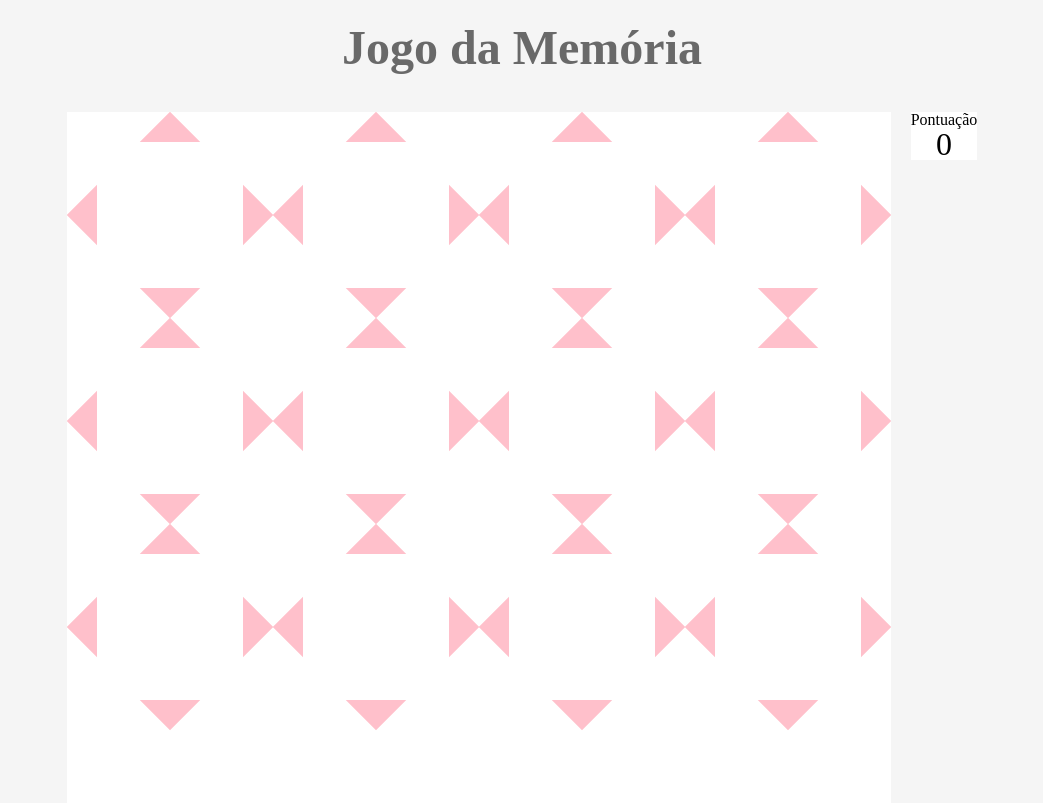
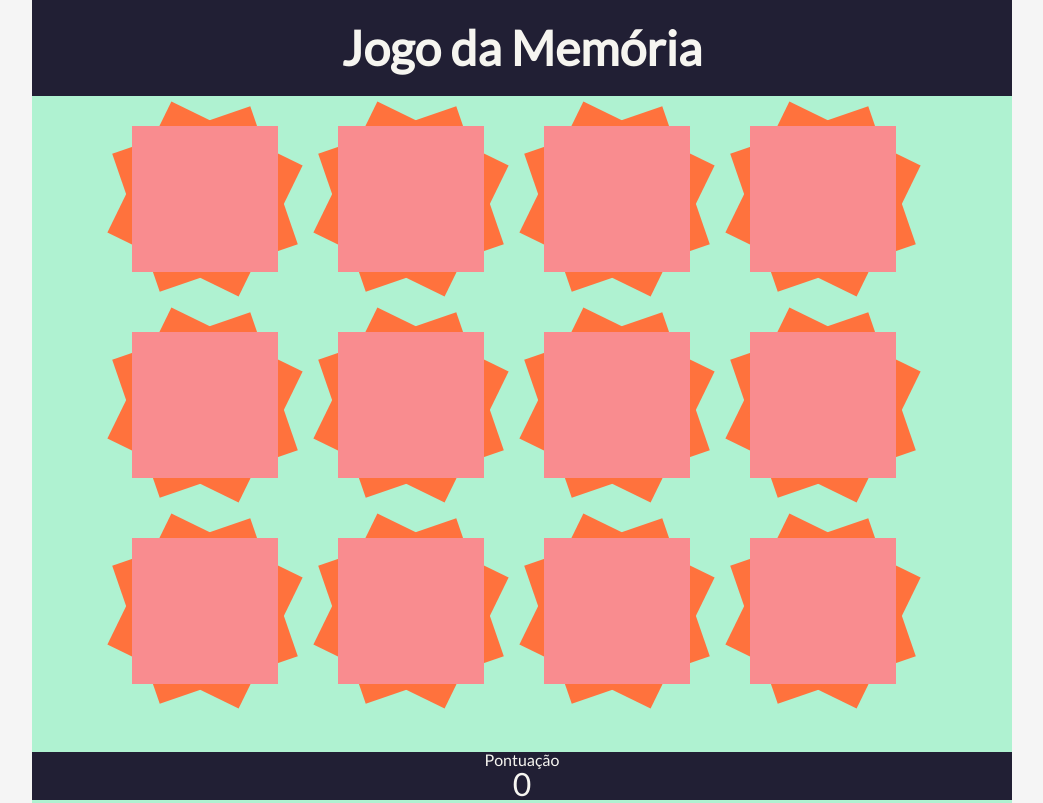
Before and after one commit to AlineLee/jogo-memoria, a plain HTML site: page index.html in a window 1280 px wide. Shown: the top 803 px of the page, without its empty margins (118-1161 px from the left). Drawn offline with Linux system fonts and the light colour scheme.

Commit message:
Altera layout

```diff
--- a/css/style.css
+++ b/css/style.css
@@ -1,4 +1,5 @@
 body {
+	font-family: 'Lato', sans-serif;
 	background-color: #F5F5F5;
 	max-width: 980px;
 	margin: 0 auto;
@@ -9,30 +10,32 @@ header h1 {
 	text-align: center;
 	font-size: 3em;
 	padding: 0.5em;
-	color: dimgray;
+	color: #F6F5F0;
 	font-weight: 600;
+	background-color: #211F34;
 }
 
 main {
 	text-align: center;
-	margin: 1em;
+	background-color: #AFF2D1;
 }
 
 .banner {
-    background-color: white;
-	display: inline-block;
-	max-width: 200px;
-    vertical-align: top;
+	background-color: #211F34;
+	color: #F6F5F0;
+	display: block;
+	width: 100%;
+	position: fixed;
+	bottom: 0;
+	max-width: 980px;
 }
 
 .score {
 	display: block;
 	font-size: 2em;
-	text-align: center;
 }
 
 .cards {
-	background-color: white;
 	height: 700px;
 	width: 750px;
 	margin-right: 1em;
@@ -57,7 +60,7 @@ main {
 }
 
 .super-star {
-	animation: gira 4s 0s infinite linear;
+	-animation: gira 4s 0s infinite linear;
 	width: 100%;
 	height: 100%;
 	position: absolute;
@@ -65,7 +68,7 @@ main {
 	transform: rotate(26deg);
 	display: inline-block;
 	background-color: inherit;
-	background-color: orange;
+	background-color: #FF723D;
 	left: 0;
 	top: 0;
 	z-index: -1;
@@ -154,7 +157,7 @@ input[type=checkbox]:checked ~ .picture {
 }
 
 input[type=checkbox] ~ .picture::after {
-	background-color: white;
+	background-color: #F98C8F;
 	content: '';
 	left: 0;
 	height: 100%;
--- a/index.html
+++ b/index.html
@@ -6,6 +6,7 @@
 	<title>Yeeeh</title>
 	<link rel="stylesheet" type="text/css" href="css/reset.css">
 	<link rel="stylesheet" type="text/css" href="css/style.css">
+	<link href="https://fonts.googleapis.com/css?family=Lato" rel="stylesheet">
 </head>
 <body>
 	<header>
```
